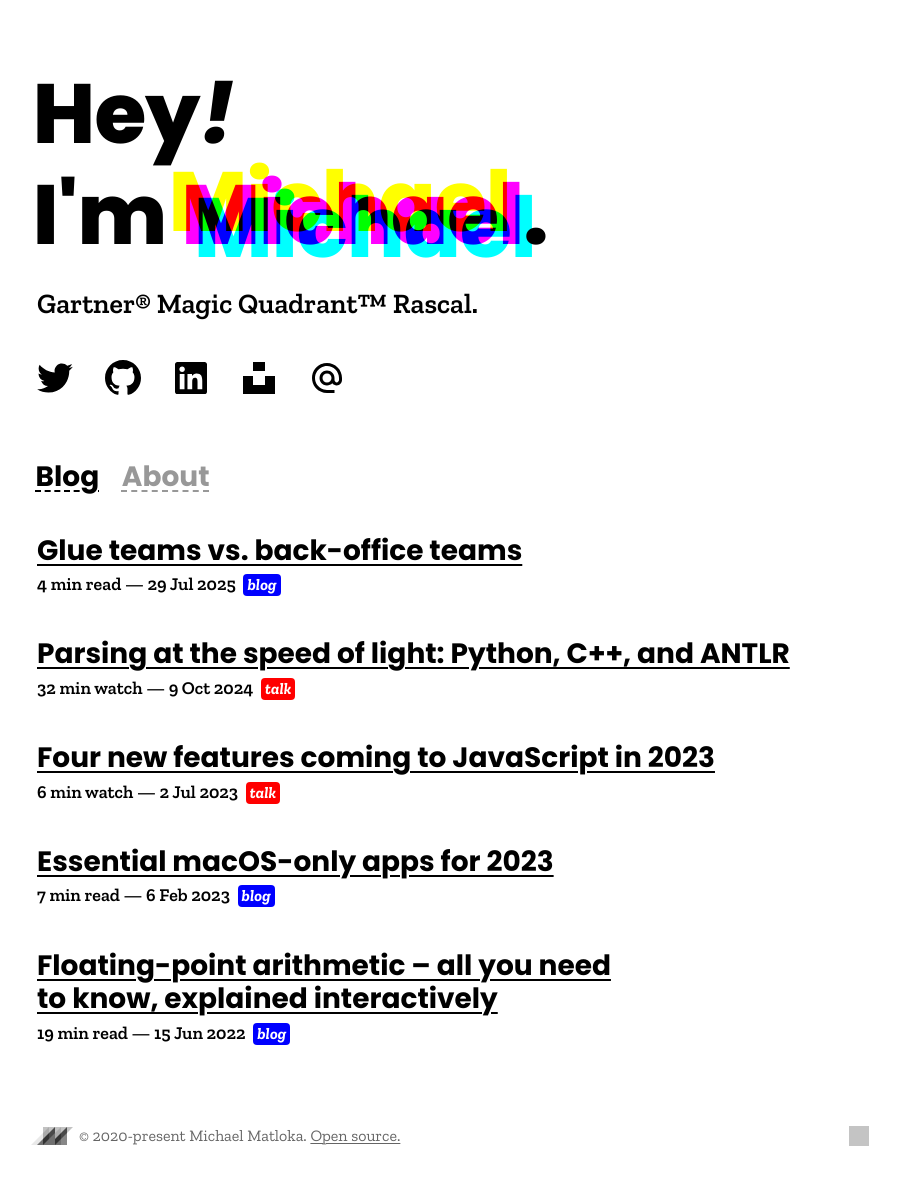
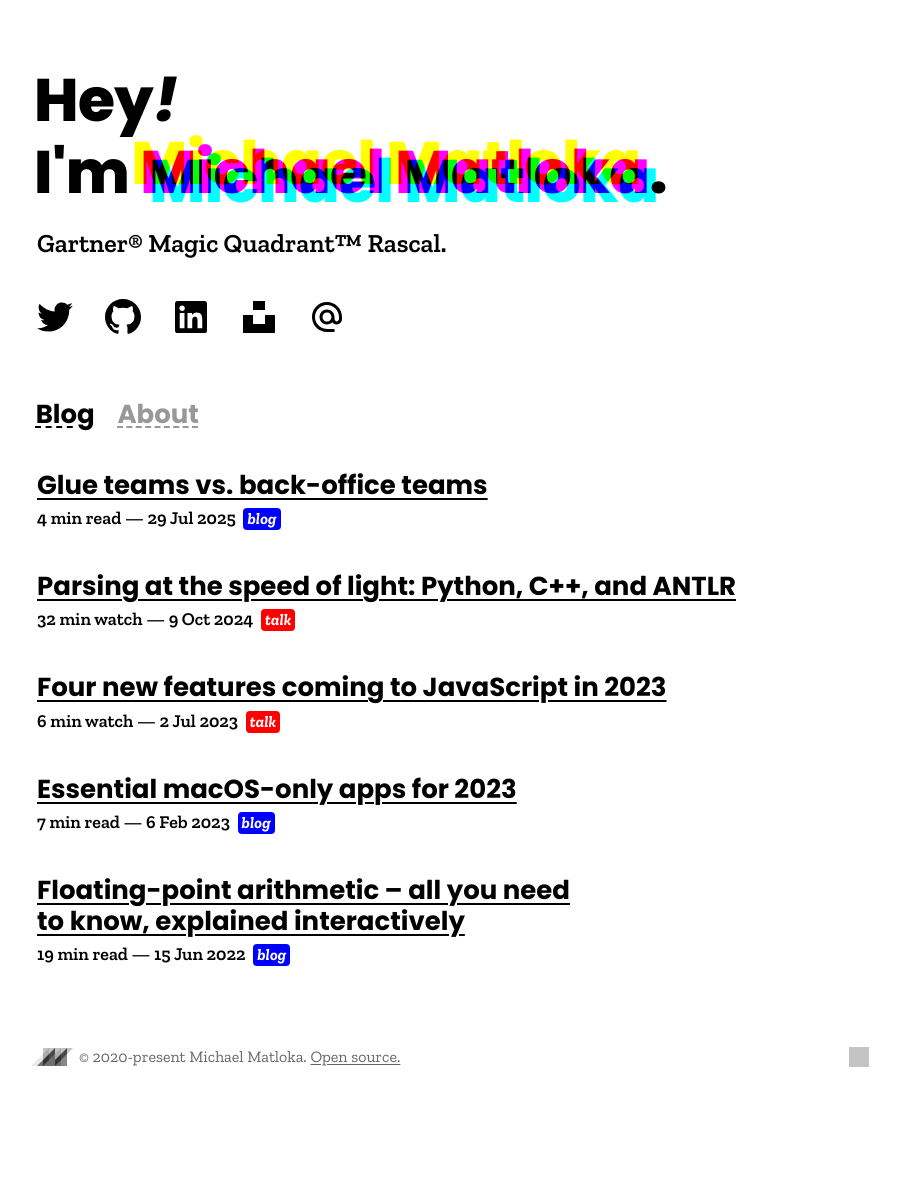
Before and after one commit to Twixes/matloka.com, a Jekyll site: the page built from index.html, in a window 1280 px wide. Shown: the whole page, without its empty margins (187-1087 px from the left). Built offline with Jekyll 4.4.1, drawn with Linux system fonts in a browser that asks for light colours; comment, search, counter and statistics services are not loaded; after the commit the page ends 1099 px from its top, so only the background shows below that; grey boxes are pictures that could not be loaded.

Commit message:
Show the full name

```diff
--- a/_includes/header.html
+++ b/_includes/header.html
@@ -1,5 +1,5 @@
 <header>
-    <h1>Hey<i>!</i><br />I'm <wbr /><span class="composite" content="Michael" title="Matloka">Michael</span>.</h1>
+    <h1>Hey<i>!</i><br />I'm <wbr /><span class="composite" content="Michael Matloka">Michael Matloka</span>.</h1>
     <h4 id="tagline">—</h4>
     <script>
         const fortunes = [
--- a/assets/main.scss
+++ b/assets/main.scss
@@ -24,9 +24,9 @@
     --composite-color-b: var(--green);
     --composite-color-c: var(--red);
     --composite-blend-mode: multiply;
-    --font-size-hero: 5.25rem;
+    --font-size-hero: 3.75rem;
     --font-size-title: 2.375rem;
-    --font-size-heading: 1.75rem;
+    --font-size-heading: 1.625rem;
     --font-size-body: 1.1875rem;
     --font-size-body-reduced: 1.125rem;
     --font-size-tooltip: 0.9375rem;
@@ -727,9 +727,9 @@ aside {
 @media screen and (max-aspect-ratio: 3/2) and (max-width: 40rem) {
     // Mobile
     :root {
-        --font-size-hero: 3.5rem;
+        --font-size-hero: 2rem;
         --font-size-title: 1.625rem;
-        --font-size-heading: 1.375rem;
+        --font-size-heading: 1.25rem;
         --font-size-body: 1.0625rem;
         --font-size-body-reduced: 1rem;
         --logo-unit-size: 0.75rem;
```
